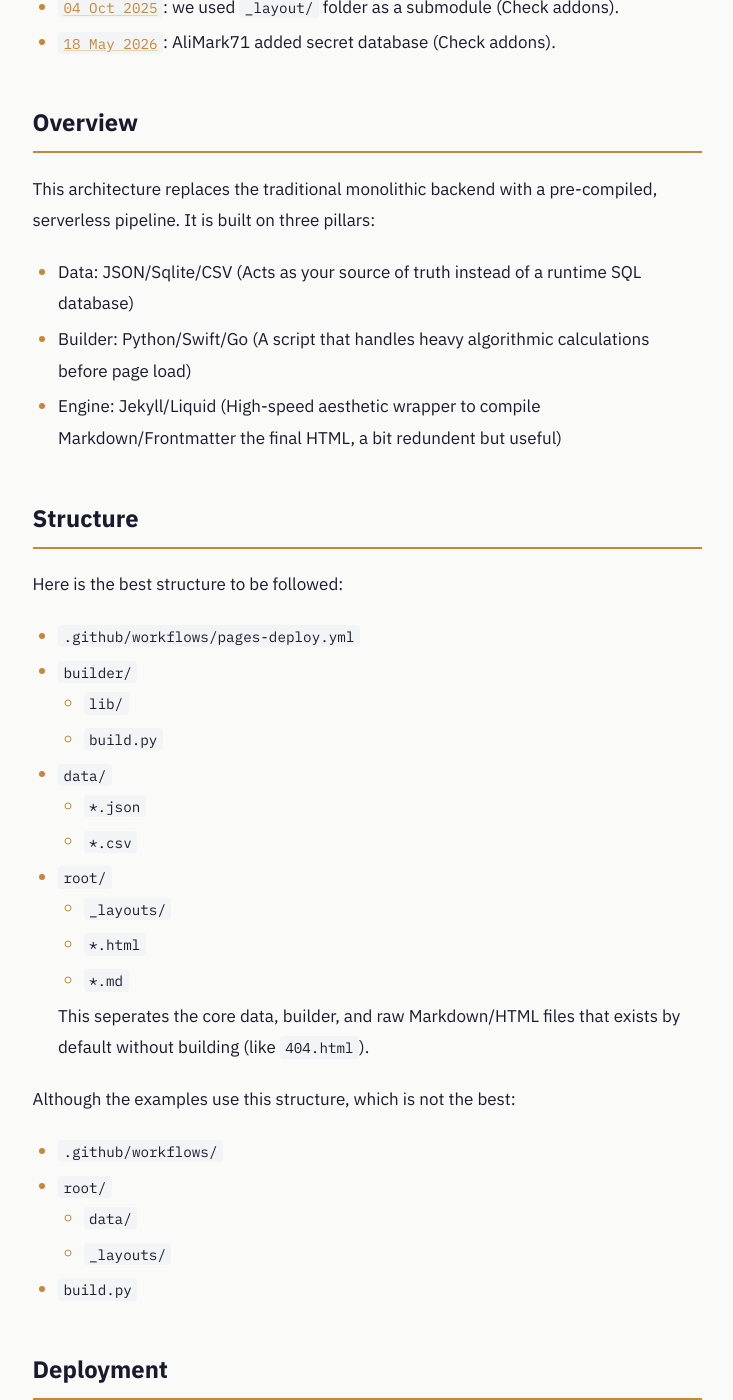
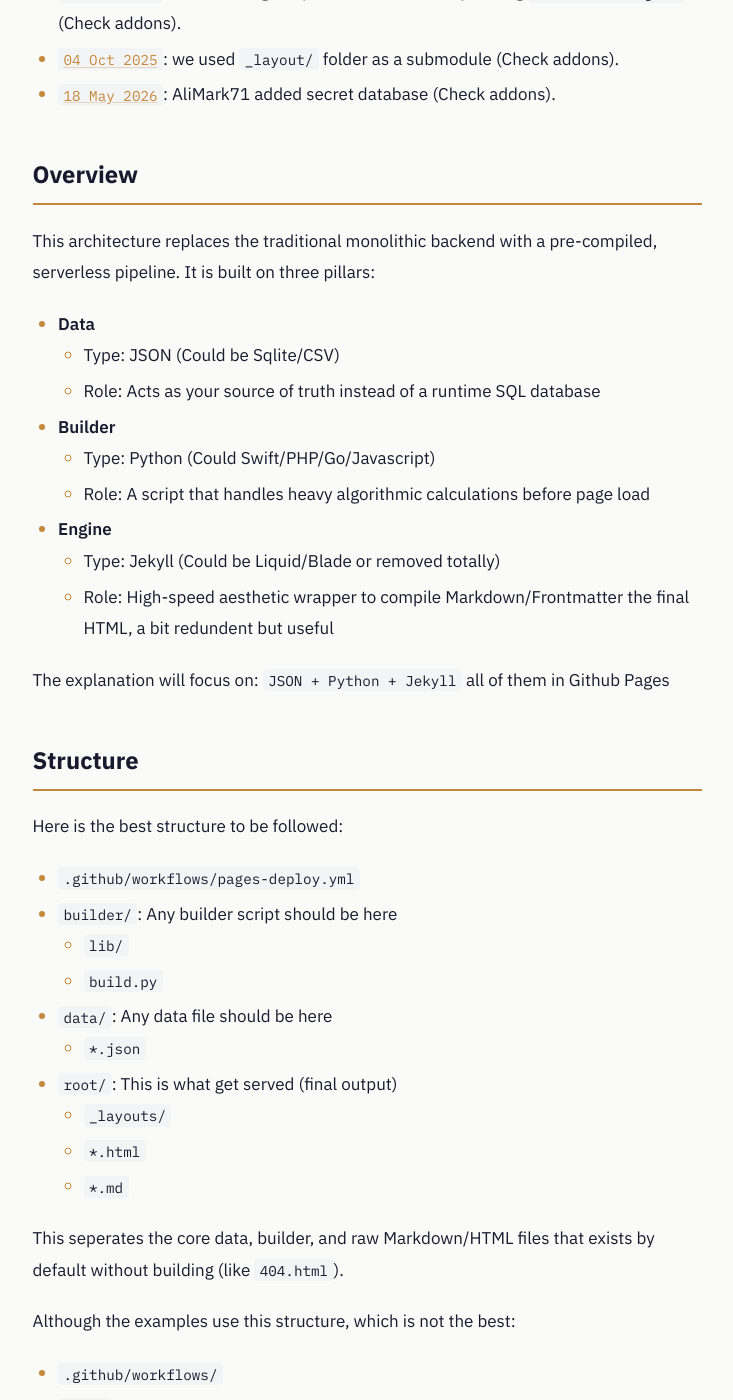
Before and after one commit to Muaath5/website, a Jekyll site: the page built from root/_posts/2026-07-10-mustatic.md, in a window 1280 px wide and 1400 px high, scrolled down 1238 px. Shown: the whole window, without its empty margins (273-1006 px from the left). Built offline with Jekyll 4.4.1, drawn with Linux system fonts in a browser that asks for light colours; nearby versions of some CDN libraries; some of the changed text lies outside the part shown.

Commit message:
Semifinal draft
I guess it's good to use it in AI prompts

```diff
--- a/root/_posts/2026-07-10-mustatic.md
+++ b/root/_posts/2026-07-10-mustatic.md
@@ -1,12 +1,14 @@
 ---
 title: "MuStatic: Static Websites Architecture"
 description: "An easy serverless tech-stack that fits many websites"
-tags: ["web"]
+tags: ["web", "resource"]
 lang: en
 usemathjax: false
 ---
 
 ## Intro
+Credit to AliMark71 for developing the architecture and reviewing this article.
+
 Here is a documentation for an architecture that is benifical project ideas, for example:
 - Hackathon Participation proof-of-concept (PoC)
 - Personal/Work Portfolio
@@ -30,25 +32,32 @@
 ## Overview
 This architecture replaces the traditional monolithic backend with a pre-compiled, serverless pipeline. It is built on three pillars:
 
-- Data: JSON/Sqlite/CSV (Acts as your source of truth instead of a runtime SQL database)
-- Builder: Python/Swift/Go (A script that handles heavy algorithmic calculations before page load)
-- Engine: Jekyll/Liquid (High-speed aesthetic wrapper to compile Markdown/Frontmatter the final HTML, a bit redundent but useful)
+- **Data**
+  - Type: JSON (Could be Sqlite/CSV)
+  - Role: Acts as your source of truth instead of a runtime SQL database
+- **Builder**
+  - Type: Python (Could Swift/PHP/Go/Javascript)
+  - Role: A script that handles heavy algorithmic calculations before page load
+- **Engine**
+  - Type: Jekyll (Could be Liquid/Blade or removed totally)
+  - Role: High-speed aesthetic wrapper to compile Markdown/Frontmatter the final HTML, a bit redundent but useful
+
+The explanation will focus on: `JSON + Python + Jekyll` all of them in Github Pages
 
 ## Structure
 Here is the best structure to be followed:
 - `.github/workflows/pages-deploy.yml`
-- `builder/`
+- `builder/`: Any builder script should be here
   - `lib/`
   - `build.py`
-- `data/`
+- `data/`: Any data file should be here
   - `*.json`
-  - `*.csv`
-- `root/`
+- `root/`: This is what get served (final output)
   - `_layouts/`
   - `*.html`
   - `*.md`
 
-  This seperates the core data, builder, and raw Markdown/HTML files that exists by default without building (like `404.html`).
+This seperates the core data, builder, and raw Markdown/HTML files that exists by default without building (like `404.html`).
 
 Although the examples use this structure, which is not the best:
 - `.github/workflows/`
@@ -61,26 +70,39 @@
 The lifecycle of an update requires zero manual server administration:
 1. Commit to edit data: A maintainer pushes updated JSON or CSV files directly to the Github repository
 2. Github deployment workflow: Github Actions detects the push and provisions an isolated runner
-3. Running Builder script: The runner executes python `build.py` (or in any language). This script synthesizes the data and injects it into the `./root` directory by writing files with their front-matter YAML format.
+  - The file `.github/workflows/*.yml` will be executed
+3. Running Builder script: The runner executes python `build.py` (or in any language). This script synthesizes the data and injects it into the `./root` directory by writing files either as final HTML or a code for the Engine to parse (For example Jekyll uses YAML format in HTML/Markdown files to parse them).
+  1. Reads required data files from `data/`
+  2. Parses them togother, checks for invalid areas
+  3. Writes the final pages with their front-matter
 4. Engine hosting: The workflow executes `bundle exec jekyll serve -s ./root`, mapping the pre-calculated data into semantic HTML layouts and pushing the inert assets to GitHub Pages.
 
 This architecture is designed to perfectly fit Github pages, but you can use Cloudflare pages or other services.
 
 ## Best Practicies
 ### Public Data API
-Because your raw data is JSON/CSV, allow users to access it in `website.com/data/file.json` endpoints.
-This
+Because your raw data is JSON, allow users to access it in `website.com/data/file.json` endpoints.
+
+This allows users to access the data directly without scraping, and useful for AI tools when fetching data.
+
 ### Data Error checking in Builder
 The Builder should first check the data format, read it and ensure it's valid, after that the building process comes in.
+
+In case of invalid data it could report a failed Workflow and you might check the logs.
+
 ### Balance between Workflow and Javascript
 Don't make fetching all the data comes in Javascript this will make it slow for the end user, you must benifit from the precomputing.
+
+Also use Javascript for redirection, Public API calls, timers and countdowns, and animations, don't make the website too static!
 
 The thumb-rule says: Max of 3 seconds loading in Javascript, and Max of 3-5 minutes of workflow building, notice that the base Workflow with an empty `build.py ` takes around 20-30 seconds.
 
 ## Addons
 ### Secrets Management: Injecting keys via GitHub Secrets
+This is benificial in case you are calling an external APIs in Builder such as grabbing data from a hidden external source.
+
 ### Localization (i18n): Using translation folders/JSON and Javascript routing.
-Dual-language support (like AR/EN) can be achieved seamlessly by centralizing your strings in a `translations.json` file. The builder script duplicates routing paths, and localized strings are mapped via the engine's data folders.
+ Dual-language support (like AR/EN) can be achieved seamlessly by centralizing your strings in a `translations.json` file. The builder script duplicates routing paths, and localized strings are mapped via the Jekyll's `_data/` folder.
 
 ### Encrypted Pages: The cryptography of hosting AES-encrypted endpoints
 For sensitive content, the builder can generate an AES-encrypted static endpoint (e.g., `page.enc.html`). This is paired with a simple `view.html` helper interface, allowing users to enter a password and decrypt the DOM entirely on the client side without needing a backend server.
@@ -108,5 +130,5 @@
 - No Real-Time Capabilities: Implementing live features (such as WebSockets, live chat, or instantaneous real-time leaderboards) is completely impossible within the core architecture without hooking into a third-party external API.
 
 ## Real-World Examples
-- [muaath.dev](https://muaath.dev)
-- [sainformatics.org](https://sainformatics.org)
+- [muaath.dev](https://muaath.dev) ([Github repo](https://github.com/Muaath5/website)): Addons: (Secrets Management, Encrypted Pages)
+- [sainformatics.org](https://sainformatics.org) ([Github repo](https://github.com/informatics-sa/Website)): Addons: (Localization, Secrets Management, Submodules)
```
